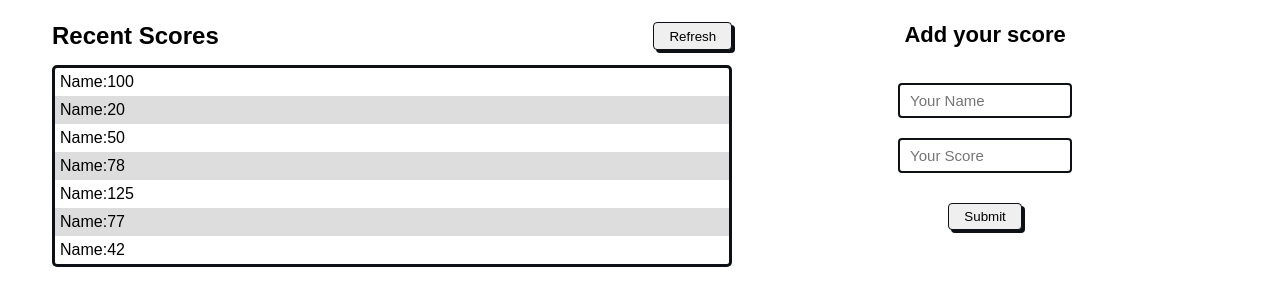
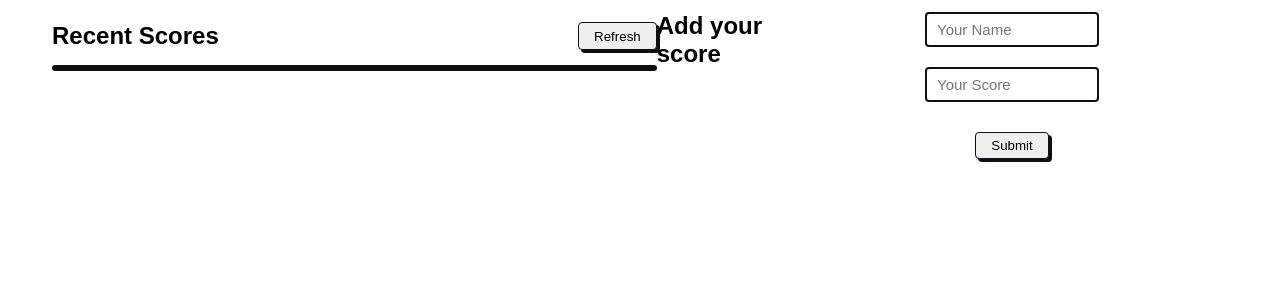
Before and after one commit to cynthiainga/leaderboard, a website built with webpack: page src/index.html in a window 1280 px wide. Shown: the part 91-396 px from the top of the page. Built offline with nearby package versions, Linux system fonts and the light colour scheme.

Commit message:
Update index.html file

```diff
--- a/src/index.html
+++ b/src/index.html
@@ -18,39 +18,11 @@
                 Refresh
               </button>
             </div>
-            <ul class="list">
-              <li class="score-item">
-                <span>Name: </span>
-                <span>100</span>
-              </li>
-              <li class="score-item">
-                <span>Name: </span>
-                <span>20</span>
-              </li>
-              <li class="score-item">
-                <span>Name: </span>
-                <span>50</span>
-              </li>
-              <li class="score-item">
-                <span>Name: </span>
-                <span>78</span>
-              </li>
-              <li class="score-item">
-                <span>Name: </span>
-                <span>125</span>
-              </li>
-              <li class="score-item">
-                <span>Name: </span>
-                <span>77</span>
-              </li>
-              <li class="score-item">
-                <span>Name: </span>
-                <span>42</span>
-              </li>
-            </ul>
+            <ul class="list"></ul>
           </div>
-          <form class="form">
-            <h2>Add your score</h2>
+          <div class="wrap"></div>
+          <h2>Add your score</h2>
+          <form class="form" id="score-form">
             <input type="text" class="input-name" placeholder="Your Name" />
             <input type="text" class="input-score" placeholder="Your Score" />
             <button class="submit-btn clickable" type="button">Submit</button>
```
